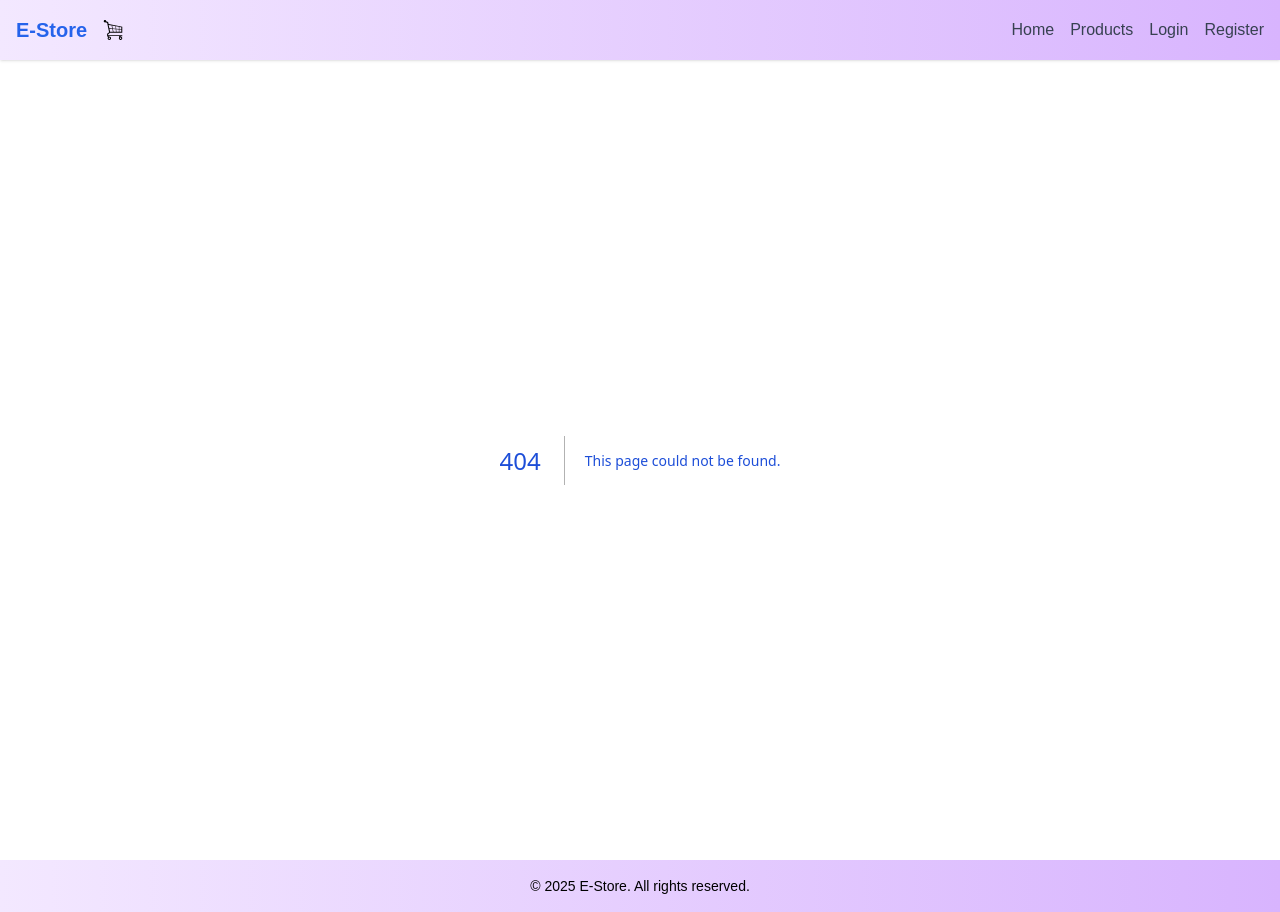
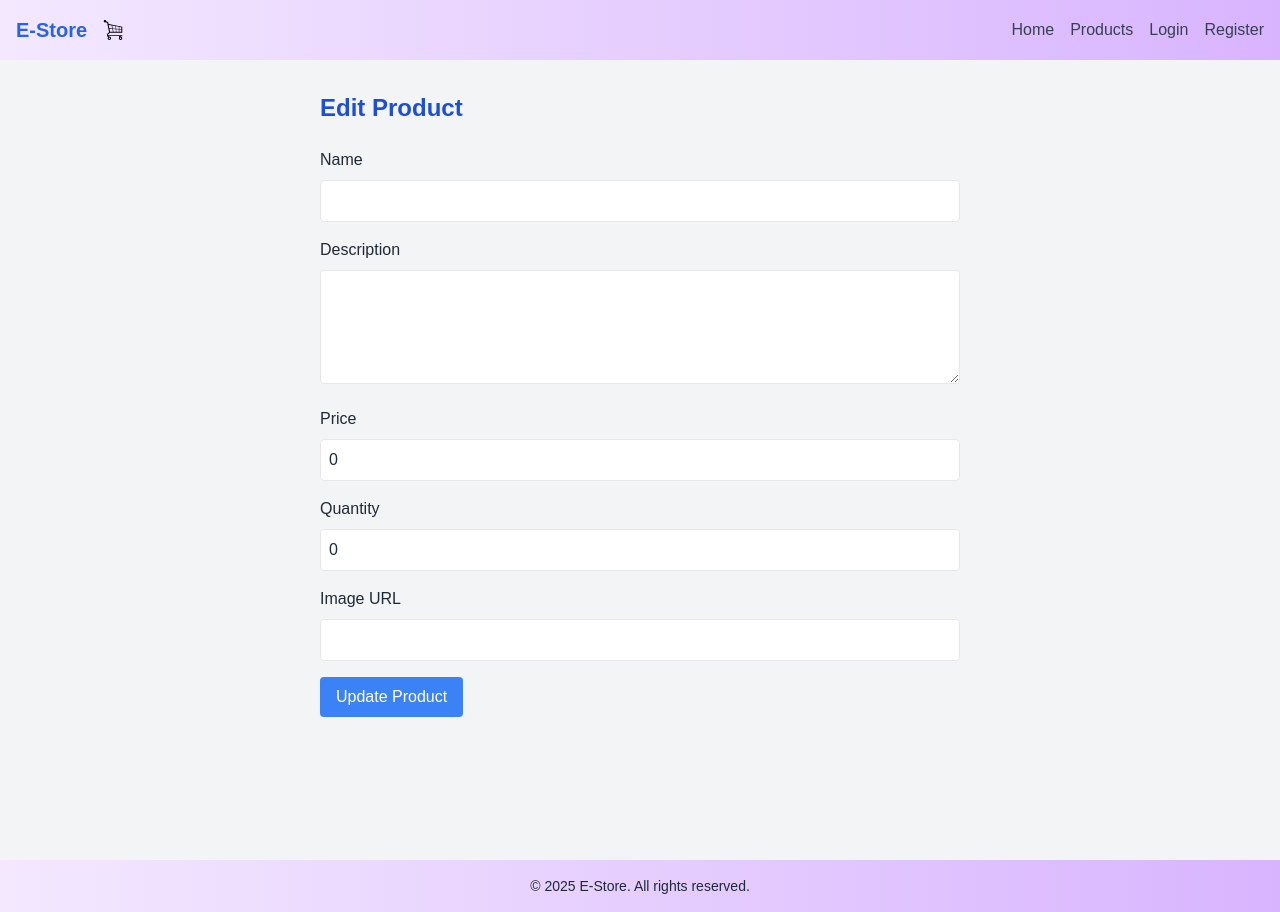
Before and after one commit to goatdev7/e-store, a Next.js app in the folder frontend/: page /admin/edit/1 in a window 1280 px wide. Before the commit this address had no page. Built offline with nearby package versions, Linux system fonts and the light colour scheme.

Commit message:
working on admin backend funcs

```diff
--- a/frontend/package.json
+++ b/frontend/package.json
@@ -15,6 +15,7 @@
     "@mui/icons-material": "^6.4.2",
     "@mui/material": "^6.4.4",
     "antd": "^5.24.1",
+    "axios": "^1.8.1",
     "cloudinary": "^2.5.1",
     "cookie": "^1.0.2",
     "cross-fetch": "^4.0.0",
--- /dev/null
+++ b/frontend/pages/admin/edit/[id].tsx
@@ -0,0 +1,158 @@
+import { useState, useEffect } from 'react';
+import { useRouter } from 'next/router';
+import AdminLayout from '@/app/components/AdminLayout';
+import { useQuery, useMutation } from '@apollo/client';
+import { GET_PRODUCT, UPDATE_PRODUCT } from '@/app/services/product';
+
+interface Product {
+    name: string;
+    description: string;
+    price: number;
+    quantity: number;
+    imageUrl: string;
+}
+
+export default function EditProduct() {
+    const router = useRouter();
+    const { id } = router.query;
+
+    const [product, setProduct] = useState<Product>({
+        name: '',
+        description: '',
+        price: 0,
+        quantity: 0,
+        imageUrl: ''
+    });
+
+    const { data, loading } = useQuery(GET_PRODUCT, {
+        variables: { id },
+        skip: !id,
+        onCompleted: (data) => {
+            setProduct(data.getProduct);
+        }
+    });
+
+    const [updateProduct] = useMutation(UPDATE_PRODUCT);
+
+    if (loading) {
+        return <div>Loading...</div>;
+    }
+
+    const handleSubmit = async (e: React.FormEvent) => {
+        e.preventDefault();
+
+        // Validate required fields
+        const requiredFields = ['name', 'description', 'price', 'quantity'] as const;
+        const emptyFields = requiredFields.filter(field => !product[field]);
+
+        if (emptyFields.length > 0) {
+            const proceed = window.confirm(
+                `The following fields are empty: ${emptyFields.join(', ')}. Do you want to proceed with the update?`
+            );
+            if (!proceed) {
+                router.push('/admin/products');
+                return;
+            }
+        }
+
+
+        try {
+            const response = await updateProduct({
+                variables: { id, product },
+            });
+
+            if (!response.data) {
+                throw new Error('No data returned from update');
+            }
+
+            router.push('/admin/products');
+        } catch (error) {
+            console.error('Error updating product:', error);
+            window.alert('Failed to update product. Please try again.');
+        }
+
+    };
+
+    const handleChange = (e: React.ChangeEvent<HTMLInputElement | HTMLTextAreaElement>) => {
+        const { name, value } = e.target;
+        setProduct(prev => ({
+            ...prev,
+            [name]: value
+        }));
+    };
+
+    return (
+        <AdminLayout>
+            <div className="max-w-2xl mx-auto p-4">
+                <h1 className="text-2xl font-bold mb-6">Edit Product</h1>
+                <form onSubmit={handleSubmit} className="space-y-4">
+                    <div>
+                        <label className="block mb-2">Name</label>
+                        <input
+                            type="text"
+                            name="name"
+                            value={product.name}
+                            onChange={handleChange}
+                            className="w-full p-2 border rounded"
+
+                        />
+                    </div>
+
+                    <div>
+                        <label className="block mb-2">Description</label>
+                        <textarea
+                            name="description"
+                            value={product.description}
+                            onChange={handleChange}
+                            className="w-full p-2 border rounded"
+                            rows={4}
+
+                        />
+                    </div>
+
+                    <div>
+                        <label className="block mb-2">Price</label>
+                        <input
+                            type="number"
+                            name="price"
+                            value={product.price}
+                            onChange={handleChange}
+                            className="w-full p-2 border rounded"
+
+                        />
+                    </div>
+
+                    <div>
+                        <label className="block mb-2">Quantity</label>
+                        <input
+                            type="number"
+                            name="quantity"
+                            value={product.quantity}
+                            onChange={handleChange}
+                            className="w-full p-2 border rounded"
+
+                        />
+                    </div>
+
+                    <div>
+                        <label className="block mb-2">Image URL</label>
+                        <input
+                            type="text"
+                            name="imageUrl"
+                            value={product.imageUrl}
+                            onChange={handleChange}
+                            className="w-full p-2 border rounded"
+                        />
+                    </div>
+
+                    <button
+                        type="submit"
+                        className="bg-blue-500 text-white px-4 py-2 rounded hover:bg-blue-600"
+                    >
+                        Update Product
+                    </button>
+                </form>
+            </div>
+        </AdminLayout>
+    );
+}
--- a/frontend/pages/admin/products.tsx
+++ b/frontend/pages/admin/products.tsx
@@ -115,7 +115,7 @@ const AllProducts = ({ products: initialProducts }: AllProductsProps) => {
           <Button
             type="primary"
             icon={<EditOutlined />}
-            onClick={() => router.push(`/admin/products/edit/${record.id}`)}
+            onClick={() => router.push(`/admin/edit/${record.id}`)}
           >
             Edit
           </Button>
--- a/frontend/pages/products/[id].tsx
+++ b/frontend/pages/products/[id].tsx
@@ -7,13 +7,14 @@ import { useContext, useState } from "react";
 import { AuthContext } from "@/app/context/authContext";
 import PopupText from "@/app/components/popupText";
 import Router from "next/router";
-
+import Image from "next/image";
 interface Product {
     id: string;
     name: string;
     description: string;
     price: number;
     quantity: number;
+    imageUrl: string;
 }
 
 interface ProductDetailPageProps {
@@ -25,7 +26,7 @@ export default function ProductDetailPage({ product }: ProductDetailPageProps) {
     const [ PopupVisible, setPopupVisible ] = useState(false);
     const [popUpMessage, setPopupMsg ] = useState("Please login to add to cart");
     const { addToCart } = useCart();
-    const { token } = useContext(AuthContext);
+    const { role, token } = useContext(AuthContext);
 
     if (!product) {
         return (
@@ -49,20 +50,25 @@ export default function ProductDetailPage({ product }: ProductDetailPageProps) {
 
     return (
         <div className="min-h-screen bg-gray-50 py-10">
-            <div className="container mx-auto px-4">
+            <div className=" mx-auto px-4">
                 <Link href="/products" className="text-indigo-600 hover:underline mb-4 inline-block">
                     &larr; Back to Products
 
                 </Link>
                 <div className="bg-white rounded shadow p-6">
                     <h1 className="text-3xl text-gray-500 font-bold mb-4">{product.name}</h1>
+                    {product.imageUrl && (
+                        <Image src={product.imageUrl} alt={product.name} width={200} height={200} priority />
+                    )}
                     <p className="text-gray-500 mb-4">{product.description}</p>
                     <p className="text-xl font-semibold text-indigo-700">
                         ${product.price.toFixed(2)}
                     </p>
-                    <button onClick={handleAddToCart} className="mt-6 bg-indigo-600 text-white py-2 px-4 rounded hover:bg-indigo-700">
-                        Add to Cart
-                    </button>
+                    {role !== "admin" && (
+                        <button onClick={handleAddToCart} className="mt-6 bg-indigo-600 text-white py-2 px-4 rounded hover:bg-indigo-700">
+                            Add to Cart
+                        </button>
+                    )}
                 </div>
             </div>
             <PopupText
--- a/frontend/pages/products/index.tsx
+++ b/frontend/pages/products/index.tsx
@@ -21,6 +21,18 @@ interface ProductPageProps {
 export default function Products({ products }: ProductPageProps) {
   const [visibleCount, setVisibleCount] = useState(9);
 
+  const cloudinaryLoader = ({ src, width, quality = 100 }: {
+    src: string;
+    width: number;
+    quality?: number;
+  }): string => {
+    src = src.replace('/upload/', `/upload/w_${width},q_${quality},f_auto/`);
+    return src
+
+  };
+
+
+
   const handleViewMore = () => {
     // Increase the visible count by 9 (or any other increment)
     setVisibleCount((prev) => prev + 9);
@@ -39,11 +51,11 @@ export default function Products({ products }: ProductPageProps) {
                 {product.imageUrl && (
 
                   <Image
+                    loader= {cloudinaryLoader}
                     src={product.imageUrl}
                     alt={product.name}
-                    className="w-full object-cover"
-                    width={50}
-                    height={50}
+                    width={200}
+                    height={200}
 
                   />
                 )}
@@ -67,7 +79,7 @@ export default function Products({ products }: ProductPageProps) {
             ))}
           </div>
         )}
-        {visibleCount < 25 && (
+        {visibleCount < products.length && (
           <div className="mt-8 text-center">
             <button
               onClick={handleViewMore}
--- /dev/null
+++ b/frontend/src/app/components/AdminLayout.tsx
@@ -0,0 +1,15 @@
+import React, { ReactNode } from 'react';
+
+interface AdminLayoutProps {
+  children: ReactNode;
+}
+
+export default function AdminLayout({ children }: AdminLayoutProps) {
+  return (
+    <div className="min-h-screen bg-gray-100">
+      <div className="p-4">
+        {children}
+      </div>
+    </div>
+  );
+}
--- a/frontend/src/app/components/header.tsx
+++ b/frontend/src/app/components/header.tsx
@@ -11,9 +11,11 @@ const Header: React.FC = () => {
     <header className="w-full bg-gradient-to-r from-purple-100 to-purple-300 transition-colors duration-500 shadow p-4 flex items-center justify-between ">
       <div className="flex items-center space-x-4 text-xl font-bold text-black ">
         <Link href="/" className='hover:no-underline'>E-Store</Link>
+        {role !== "admin" && (
         <Link href="/cart" className="text-gray-700 hover:text-indigo-600">
           <Image src="/cart.svg" height="20" width="20" alt="cartLogo" />
           </Link>
+        )}
       </div>
       <nav className="flex items-center space-x-4 ">
         <Link href="/" className="text-gray-700 hover:text-indigo-600 hover:no-underline">
--- a/frontend/src/app/services/product.ts
+++ b/frontend/src/app/services/product.ts
@@ -1,14 +1,14 @@
 import { gql } from "@apollo/client";
 
 export const GET_PRODUCT = gql`
-    query GetProduct($id:ID!){
-    getProduct(id:$id) {
-        id
+    query GetProduct($id: ID!) {
+    getProduct(id: $id) {
+        _id
         name
         description
         price
-        quantity
-        iamgeUrl
+        category
+        imageUrl
         }
     }
 `;
```
Also changed, not shown: 2 other files (tests, documents, lock files or other folders).
